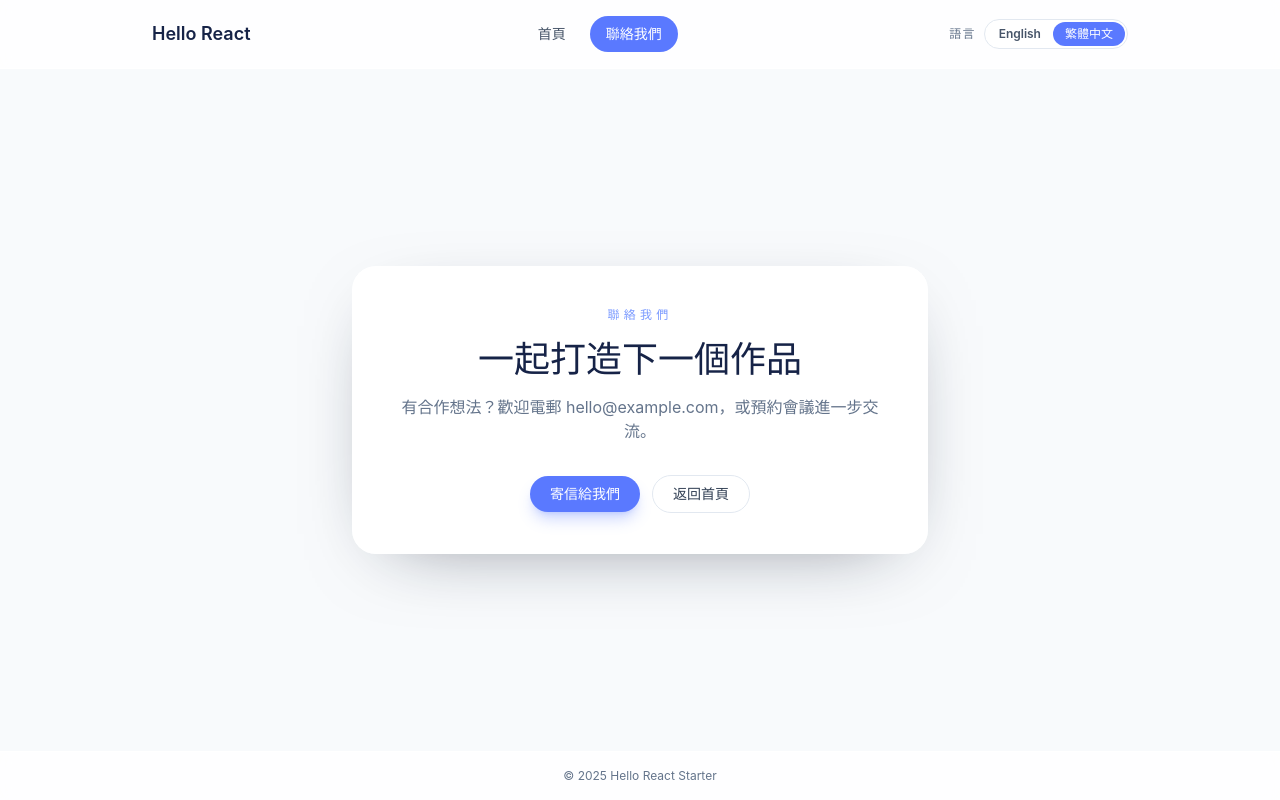
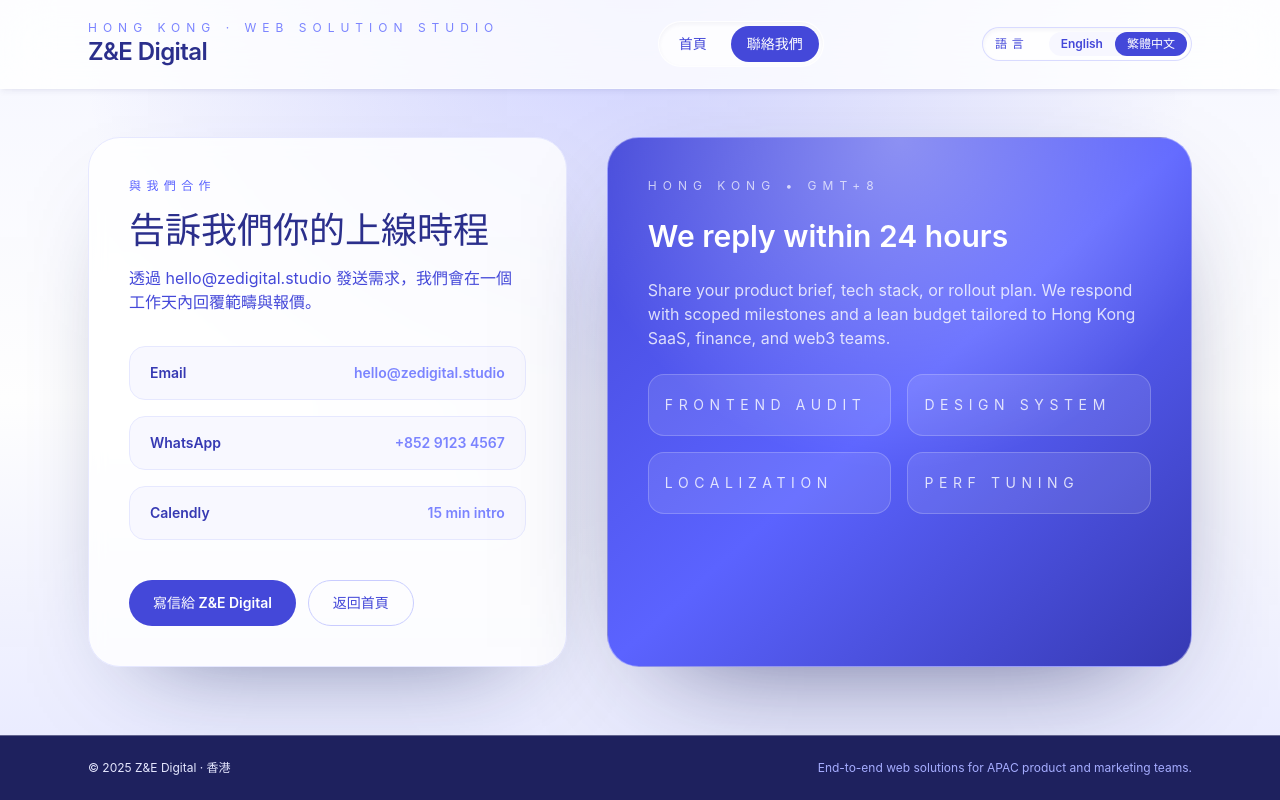
Before and after one commit to monman2l/keeperbon, a React (Vite) app: page /contact in a window 1280 px wide. Built offline with nearby package versions, Linux system fonts and the light colour scheme.

Commit message:
feat: update

```diff
--- a/src/components/layout/RootLayout.jsx
+++ b/src/components/layout/RootLayout.jsx
@@ -3,8 +3,8 @@
 import { useLanguage } from "../../hooks/useLanguage.js";
 import { SUPPORTED_LANGUAGES } from "../../providers/i18n/language-context.js";
 
-const linkBase =
-  "text-sm font-semibold px-4 py-2 rounded-full transition-colors duration-200 focus-visible:outline focus-visible:outline-2 focus-visible:outline-offset-2";
+const navBase =
+  "relative text-sm font-semibold px-4 py-2 transition-colors duration-200 focus-visible:outline focus-visible:outline-2 focus-visible:outline-offset-2 focus-visible:outline-brand-400";
 
 function RootLayout() {
   const { t } = useTranslation();
@@ -12,44 +12,47 @@
   const currentYear = new Date().getFullYear();
 
   return (
-    <div className="flex min-h-screen flex-col bg-slate-50">
-      <header className="sticky top-0 z-10 border-b border-white/60 bg-white/80 backdrop-blur">
-        <div className="mx-auto flex max-w-5xl flex-wrap items-center justify-between gap-4 px-6 py-4">
-          <span className="text-lg font-semibold text-brand-900">
+    <div className="relative flex min-h-screen flex-col bg-gradient-to-b from-brand-50 via-white to-brand-100 text-brand-900">
+      <div className="pointer-events-none absolute inset-0 bg-[radial-gradient(circle_at_top,_rgba(91,99,255,0.25),_transparent_55%)]" />
+
+      <header className="sticky top-0 z-20 border-b border-white/40 bg-white/80 shadow-md shadow-brand-900/5 backdrop-blur-xl">
+        <div className="mx-auto flex w-full max-w-6xl flex-wrap items-center justify-between gap-4 px-6 py-5">
+          <div>
+            <p className="text-xs uppercase tracking-[0.5em] text-brand-400">
+              Hong Kong · Web Solution Studio
+            </p>
+            <span className="text-2xl font-semibold tracking-tight text-brand-800">
               {t("brand")}
             </span>
-          <nav className="flex gap-2">
+          </div>
+
+          <nav className="flex gap-2 rounded-full border border-white/60 bg-white/70 p-1 shadow-inner shadow-brand-900/5">
+            {[
+              { to: "/", label: t("nav.home"), end: true },
+              { to: "/contact", label: t("nav.contact") },
+            ].map(({ to, label, end }) => (
               <NavLink
-              to="/"
-              end
+                key={to}
+                to={to}
+                end={end}
                 className={({ isActive }) =>
-                `${linkBase} ${
+                  `${navBase} rounded-full ${
                     isActive
-                    ? "bg-brand-500 text-white"
-                    : "text-slate-600 hover:text-brand-500"
+                      ? "bg-brand-600 text-white shadow-brand-700/40"
+                      : "text-brand-600 hover:text-brand-500"
                   }`
                 }
               >
-              {t("nav.home")}
+                {label}
               </NavLink>
-            <NavLink
-              to="/contact"
-              className={({ isActive }) =>
-                `${linkBase} ${
-                  isActive
-                    ? "bg-brand-500 text-white"
-                    : "text-slate-600 hover:text-brand-500"
-                }`
-              }
-            >
-              {t("nav.contact")}
-            </NavLink>
+            ))}
           </nav>
-          <div className="flex items-center gap-2 text-xs font-semibold text-slate-500">
-            <span className="uppercase tracking-widest">
+
+          <div className="flex items-center gap-3 rounded-full border border-brand-200/70 bg-white/70 p-1 text-xs font-semibold text-brand-600 shadow-inner shadow-brand-900/5">
+            <span className="px-2 uppercase tracking-[0.4em]">
               {t("language.label")}
             </span>
-            <div className="flex rounded-full border border-slate-200 bg-white p-0.5">
+            <div className="flex rounded-full bg-brand-50/80">
               {SUPPORTED_LANGUAGES.map(({ code, label }) => {
                 const isActive = language === code;
                 return (
@@ -57,10 +60,10 @@
                     key={code}
                     type="button"
                     onClick={() => changeLanguage(code)}
-                    className={`rounded-full px-3 py-1 text-xs transition ${
+                    className={`rounded-full px-3 py-1 transition ${
                       isActive
-                        ? "bg-brand-500 text-white shadow-brand-500/30"
-                        : "text-slate-600 hover:text-brand-500"
+                        ? "bg-brand-600 text-white shadow-brand-700/30"
+                        : "text-brand-600 hover:text-brand-500"
                     }`}
                   >
                     {label}
@@ -72,12 +75,17 @@
         </div>
       </header>
 
-      <main className="flex flex-1 flex-col">
+      <main className="relative z-10 mx-auto flex w-full max-w-6xl flex-1 flex-col px-6 py-12">
         <Outlet />
       </main>
 
-      <footer className="border-t border-white/60 bg-white/80 py-4 text-center text-xs text-slate-500 backdrop-blur">
-        {t("footer", { year: currentYear })}
+      <footer className="relative z-10 border-t border-white/30 bg-brand-900 text-center text-xs text-brand-100">
+        <div className="mx-auto flex w-full max-w-6xl flex-col items-center gap-1 px-6 py-6 sm:flex-row sm:justify-between sm:text-left">
+          <span>{t("footer", { year: currentYear })}</span>
+          <span className="text-brand-300">
+            End-to-end web solutions for APAC product and marketing teams.
+          </span>
+        </div>
       </footer>
     </div>
   );
--- a/src/locales/en.json
+++ b/src/locales/en.json
@@ -1,5 +1,5 @@
 {
-  "brand": "Hello React",
+  "brand": "Z&E Digital",
   "nav": {
     "home": "Home",
     "contact": "Contact Us"
@@ -9,19 +9,19 @@
     "en": "English",
     "zh": "繁體中文"
   },
-  "footer": "© {{year}} Hello React Starter",
+  "footer": "© {{year}} Z&E Digital · Hong Kong",
   "home": {
-    "eyebrow": "Hello World",
-    "title": "Clean Vite + React starter with Tailwind CSS",
-    "body": "Edit <code>{{file}}</code> and start building.",
-    "reactDocs": "React Docs",
-    "tailwindDocs": "Tailwind Docs"
+    "eyebrow": "Boutique Web Studio",
+    "title": "Fast, polished websites for ambitious teams",
+    "body": "We craft lightning-fast marketing sites and product frontends. Edit <code>{{file}}</code> and keep shipping.",
+    "reactDocs": "View Case Studies",
+    "tailwindDocs": "Download Capability Deck"
   },
   "contact": {
-    "eyebrow": "Contact Us",
-    "title": "Let's build something together",
-    "body": "Have an idea? Email <link>{{email}}</link> or schedule a call below.",
-    "emailCta": "Email Us",
-    "backHome": "Back Home"
+    "eyebrow": "Partner With Us",
+    "title": "Tell us about your launch timeline",
+    "body": "Share your brief via <link>{{email}}</link>. We reply within one business day with scope and budget.",
+    "emailCta": "Email Z&E Digital",
+    "backHome": "Back to Home"
   }
 }
--- a/src/locales/zh-HK.json
+++ b/src/locales/zh-HK.json
@@ -1,5 +1,5 @@
 {
-  "brand": "Hello React",
+  "brand": "Z&E Digital",
   "nav": {
     "home": "首頁",
     "contact": "聯絡我們"
@@ -9,19 +9,19 @@
     "en": "English",
     "zh": "繁體中文"
   },
-  "footer": "© {{year}} Hello React Starter",
+  "footer": "© {{year}} Z&E Digital · 香港",
   "home": {
-    "eyebrow": "你好，世界",
-    "title": "輕量 Vite + React + Tailwind CSS 起步範本",
-    "body": "編輯 <code>{{file}}</code> 即可開始開發。",
-    "reactDocs": "React 文件",
-    "tailwindDocs": "Tailwind 文件"
+    "eyebrow": "精緻網站工作室",
+    "title": "為成長型團隊打造快速且精緻的網站",
+    "body": "我們專注推廣網站與產品前端。編輯 <code>{{file}}</code>，即可立即延伸你的專案。",
+    "reactDocs": "查看案例",
+    "tailwindDocs": "下載服務簡介"
   },
   "contact": {
-    "eyebrow": "聯絡我們",
-    "title": "一起打造下一個作品",
-    "body": "有合作想法？歡迎電郵 <link>{{email}}</link>，或預約會議進一步交流。",
-    "emailCta": "寄信給我們",
+    "eyebrow": "與我們合作",
+    "title": "告訴我們你的上線時程",
+    "body": "透過 <link>{{email}}</link> 發送需求，我們會在一個工作天內回覆範疇與報價。",
+    "emailCta": "寫信給 Z&E Digital",
     "backHome": "返回首頁"
   }
 }
--- a/src/pages/contact/ContactPage.jsx
+++ b/src/pages/contact/ContactPage.jsx
@@ -1,28 +1,38 @@
 import { Link } from "react-router-dom";
 import { Trans, useTranslation } from "react-i18next";
 
-const EMAIL = "hello@example.com";
+const EMAIL = "hello@zedigital.studio";
+
+const contactChannels = [
+  { label: "Email", value: EMAIL, href: `mailto:${EMAIL}` },
+  {
+    label: "WhatsApp",
+    value: "+852 9123 4567",
+    href: "https://wa.me/85291234567",
+  },
+  { label: "Calendly", value: "15 min intro", href: "https://calendly.com" },
+];
 
 function ContactPage() {
   const { t } = useTranslation();
 
   return (
-    <section className="flex flex-1 flex-col items-center justify-center px-6 py-12">
-      <div className="w-full max-w-xl rounded-3xl border border-white/70 bg-white/90 p-10 text-center shadow-[0_20px_80px_-40px_rgba(15,23,42,0.6)] backdrop-blur">
-        <p className="text-xs font-semibold uppercase tracking-[0.35em] text-brand-400">
+    <section className="grid w-full grid-cols-1 gap-10 lg:grid-cols-[0.9fr,_1.1fr]">
+      <div className="rounded-[32px] border border-brand-100 bg-white/80 p-10 text-brand-800 shadow-[0_40px_100px_-60px_rgba(22,33,94,0.7)] backdrop-blur">
+        <p className="text-xs uppercase tracking-[0.45em] text-brand-500">
           {t("contact.eyebrow")}
         </p>
-        <h1 className="mt-4 text-3xl font-semibold text-brand-900 sm:text-4xl">
+        <h1 className="mt-4 text-3xl font-semibold text-brand-800 sm:text-4xl">
           {t("contact.title")}
         </h1>
-        <p className="mt-4 text-base text-slate-500">
+        <p className="mt-4 text-base text-brand-600">
           <Trans
             i18nKey="contact.body"
             values={{ email: EMAIL }}
             components={{
               link: (
                 <a
-                  className="font-medium text-brand-500"
+                  className="font-semibold text-brand-500"
                   href={`mailto:${EMAIL}`}
                 >
                   {EMAIL}
@@ -31,19 +41,65 @@
             }}
           />
         </p>
-        <div className="mt-8 flex flex-wrap items-center justify-center gap-3">
+
+        <div className="mt-8 space-y-4">
+          {contactChannels.map((channel) => (
+            <a
+              key={channel.label}
+              href={channel.href}
+              className="flex items-center justify-between rounded-2xl border border-brand-100 bg-brand-50/70 px-5 py-4 text-sm font-semibold text-brand-700 transition hover:border-brand-300 hover:bg-white"
+              target={channel.href.startsWith("http") ? "_blank" : undefined}
+              rel={channel.href.startsWith("http") ? "noreferrer" : undefined}
+            >
+              <span>{channel.label}</span>
+              <span className="text-brand-400">{channel.value}</span>
+            </a>
+          ))}
+        </div>
+
+        <div className="mt-10 flex flex-wrap gap-3">
           <a
-            className="inline-flex items-center gap-2 rounded-full bg-brand-500 px-5 py-2 text-sm font-semibold text-white shadow-lg shadow-brand-500/30 transition hover:bg-brand-400"
+            className="inline-flex items-center gap-2 rounded-full bg-brand-600 px-6 py-3 text-sm font-semibold text-white shadow-brand-900/30 transition hover:bg-brand-500"
             href={`mailto:${EMAIL}`}
           >
             {t("contact.emailCta")}
           </a>
           <Link
-            className="inline-flex items-center gap-2 rounded-full border border-slate-200 px-5 py-2 text-sm font-semibold text-slate-700 transition hover:border-brand-200 hover:text-brand-500"
+            className="inline-flex items-center gap-2 rounded-full border border-brand-200 px-6 py-3 text-sm font-semibold text-brand-600 transition hover:border-brand-400 hover:text-brand-500"
             to="/"
           >
             {t("contact.backHome")}
           </Link>
+        </div>
+      </div>
+
+      <div className="relative overflow-hidden rounded-[32px] border border-white/40 bg-gradient-to-br from-brand-600 via-brand-500 to-brand-700 p-10 text-white shadow-[0_40px_120px_-60px_rgba(27,32,94,0.85)]">
+        <div className="absolute inset-0 bg-[radial-gradient(circle_at_top,_rgba(255,255,255,0.35),_transparent_55%)]" />
+        <div className="relative z-10 space-y-6">
+          <p className="text-xs uppercase tracking-[0.5em] text-white/70">
+            Hong Kong • GMT+8
+          </p>
+          <h2 className="text-3xl font-semibold">We reply within 24 hours</h2>
+          <p className="text-white/80">
+            Share your product brief, tech stack, or rollout plan. We respond
+            with scoped milestones and a lean budget tailored to Hong Kong SaaS,
+            finance, and web3 teams.
+          </p>
+          <div className="grid gap-4 sm:grid-cols-2">
+            {[
+              "Frontend audit",
+              "Design system",
+              "Localization",
+              "Perf tuning",
+            ].map((item) => (
+              <div
+                key={item}
+                className="rounded-2xl border border-white/20 bg-white/10 px-4 py-5 text-sm uppercase tracking-[0.4em] text-white/80"
+              >
+                {item}
+              </div>
+            ))}
+          </div>
         </div>
       </div>
     </section>
--- a/src/pages/home/HomePage.jsx
+++ b/src/pages/home/HomePage.jsx
@@ -1,45 +1,110 @@
 import { Trans, useTranslation } from "react-i18next";
+
+const EMAIL = "hello@zedigital.studio";
+const CASE_STUDY_URL = `mailto:${EMAIL}?subject=Z%26E%20Digital%20Case%20Studies`;
+const CAPABILITY_URL = `mailto:${EMAIL}?subject=Z%26E%20Digital%20Capability%20Deck`;
+
+const highlights = [
+  { title: "4-week sprints", subtitle: "From brief to launch" },
+  { title: "Webflow / React", subtitle: "Pick your stack" },
+  { title: "HK & APAC focus", subtitle: "UTC+8 delivery" },
+];
 
 function HomePage() {
   const { t } = useTranslation();
 
   return (
-    <section className="flex flex-1 flex-col items-center justify-center px-6 py-12">
-      <div className="w-full max-w-lg rounded-3xl border border-white/80 bg-white/90 p-10 text-center shadow-[0_20px_80px_-40px_rgba(15,23,42,0.6)] backdrop-blur">
-        <p className="text-xs font-semibold uppercase tracking-[0.35em] text-brand-400">
+    <section className="grid w-full grid-cols-1 gap-10 lg:grid-cols-[1.1fr,_0.9fr]">
+      <div className="rounded-4xl relative overflow-hidden rounded-[32px] border border-white/40 bg-gradient-to-br from-brand-600 via-brand-500 to-brand-700 p-10 text-white shadow-[0_40px_120px_-60px_rgba(30,33,94,0.85)]">
+        <div className="absolute inset-0 bg-[radial-gradient(circle_at_top,_rgba(255,255,255,0.35),_transparent_55%)]" />
+        <div className="relative z-10 flex flex-col gap-6">
+          <div>
+            <p className="text-xs uppercase tracking-[0.5em] text-white/70">
               {t("home.eyebrow")}
             </p>
-        <h1 className="mt-4 text-3xl font-semibold text-brand-900 sm:text-4xl">
+            <h1 className="mt-4 text-4xl font-semibold leading-tight sm:text-5xl">
               {t("home.title")}
             </h1>
-        <p className="mt-4 text-base text-slate-500">
+            <p className="mt-4 text-base text-white/80">
               <Trans
                 i18nKey="home.body"
                 values={{ file: "src/pages/home/HomePage.jsx" }}
                 components={{
                   code: (
-                <code className="rounded bg-slate-100 px-1 py-0.5 text-sm" />
+                    <code className="rounded bg-white/20 px-1.5 py-0.5 text-sm font-semibold text-white" />
                   ),
                 }}
               />
             </p>
-        <div className="mt-8 flex flex-wrap items-center justify-center gap-3">
+          </div>
+
+          <div className="flex flex-wrap gap-4">
             <a
-            className="inline-flex items-center gap-2 rounded-full bg-brand-500 px-5 py-2 text-sm font-semibold text-white shadow-lg shadow-brand-500/30 transition hover:bg-brand-400"
-            href="https://react.dev"
-            target="_blank"
-            rel="noreferrer"
+              className="inline-flex items-center gap-2 rounded-full bg-white/95 px-6 py-3 text-sm font-semibold text-brand-700 shadow-lg shadow-brand-900/20 transition hover:bg-white"
+              href={CASE_STUDY_URL}
             >
               {t("home.reactDocs")}
             </a>
             <a
-            className="inline-flex items-center gap-2 rounded-full border border-slate-200 px-5 py-2 text-sm font-semibold text-slate-700 transition hover:border-brand-200 hover:text-brand-500"
-            href="https://tailwindcss.com/docs"
-            target="_blank"
-            rel="noreferrer"
+              className="inline-flex items-center gap-2 rounded-full border border-white/50 px-6 py-3 text-sm font-semibold text-white transition hover:border-white hover:bg-white/10"
+              href={CAPABILITY_URL}
             >
               {t("home.tailwindDocs")}
             </a>
+          </div>
+
+          <div className="grid gap-3 sm:grid-cols-3">
+            {highlights.map((item) => (
+              <div
+                key={item.title}
+                className="rounded-2xl border border-white/30 bg-white/10 px-4 py-5 text-left backdrop-blur"
+              >
+                <p className="text-lg font-semibold">{item.title}</p>
+                <p className="text-xs uppercase tracking-[0.3em] text-white/70">
+                  {item.subtitle}
+                </p>
+              </div>
+            ))}
+          </div>
+        </div>
+      </div>
+
+      <div className="rounded-[32px] border border-brand-100 bg-white/80 p-10 text-brand-800 shadow-[0_40px_100px_-65px_rgba(22,33,94,0.8)] backdrop-blur">
+        <div className="space-y-6">
+          <div className="rounded-2xl border border-brand-100 bg-brand-50/80 p-6">
+            <p className="text-sm uppercase tracking-[0.45em] text-brand-500">
+              Engagement Flow
+            </p>
+            <ol className="mt-4 space-y-3 text-brand-800">
+              {["Discovery & scope", "Design & content", "Build & QA"].map(
+                (step) => (
+                  <li
+                    key={step}
+                    className="flex items-center gap-3 rounded-xl border border-white/80 bg-white px-4 py-3 text-sm font-semibold shadow-brand-900/5"
+                  >
+                    <span className="text-brand-400">›</span>
+                    <code>{step}</code>
+                  </li>
+                ),
+              )}
+            </ol>
+          </div>
+
+          <div className="rounded-2xl border border-brand-100/80 bg-white/90 p-6">
+            <p className="text-sm uppercase tracking-[0.45em] text-brand-500">
+              Tech Stack
+            </p>
+            <div className="mt-5 grid grid-cols-2 gap-4 text-sm font-semibold text-brand-700">
+              {["Vite 5", "React 19", "Tailwind 3", "i18next"].map((tech) => (
+                <div
+                  key={tech}
+                  className="rounded-xl border border-brand-100/80 bg-brand-50/80 px-4 py-3 text-center"
+                >
+                  {tech}
+                </div>
+              ))}
+            </div>
+          </div>
         </div>
       </div>
     </section>
--- a/tailwind.config.js
+++ b/tailwind.config.js
@@ -6,10 +6,16 @@
     extend: {
       colors: {
         brand: {
-          50: "#f5f7ff",
-          400: "#7c9bff",
-          500: "#5a79ff",
-          900: "#162347",
+          50: "#f5f6ff",
+          100: "#e6e8ff",
+          200: "#c9ccff",
+          300: "#a6adff",
+          400: "#7b84ff",
+          500: "#5b63ff",
+          600: "#4448d9",
+          700: "#3639b3",
+          800: "#2b2f8c",
+          900: "#1e215e",
         },
       },
       fontFamily: {
```
Lines whose indentation alone changed are shown as unchanged.
